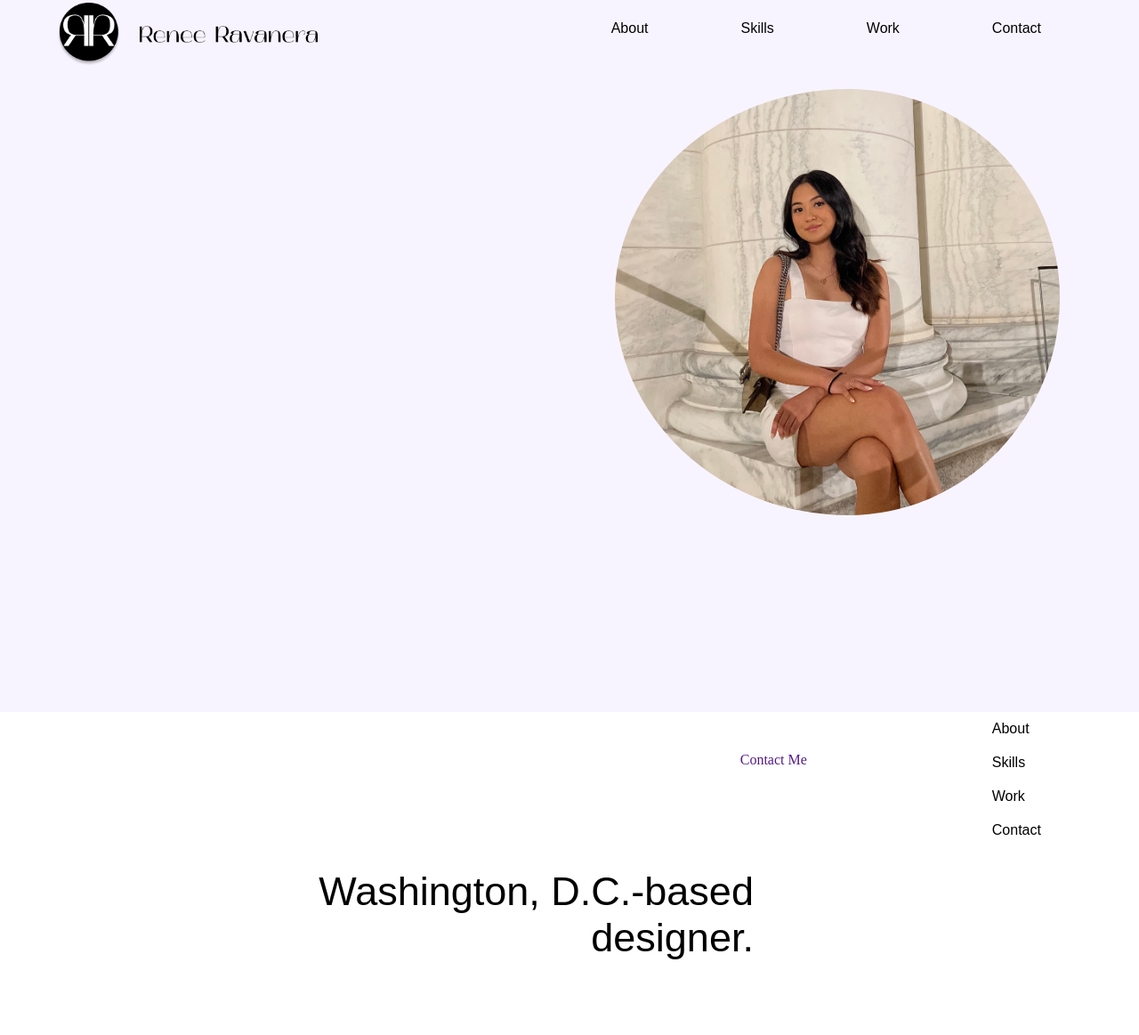
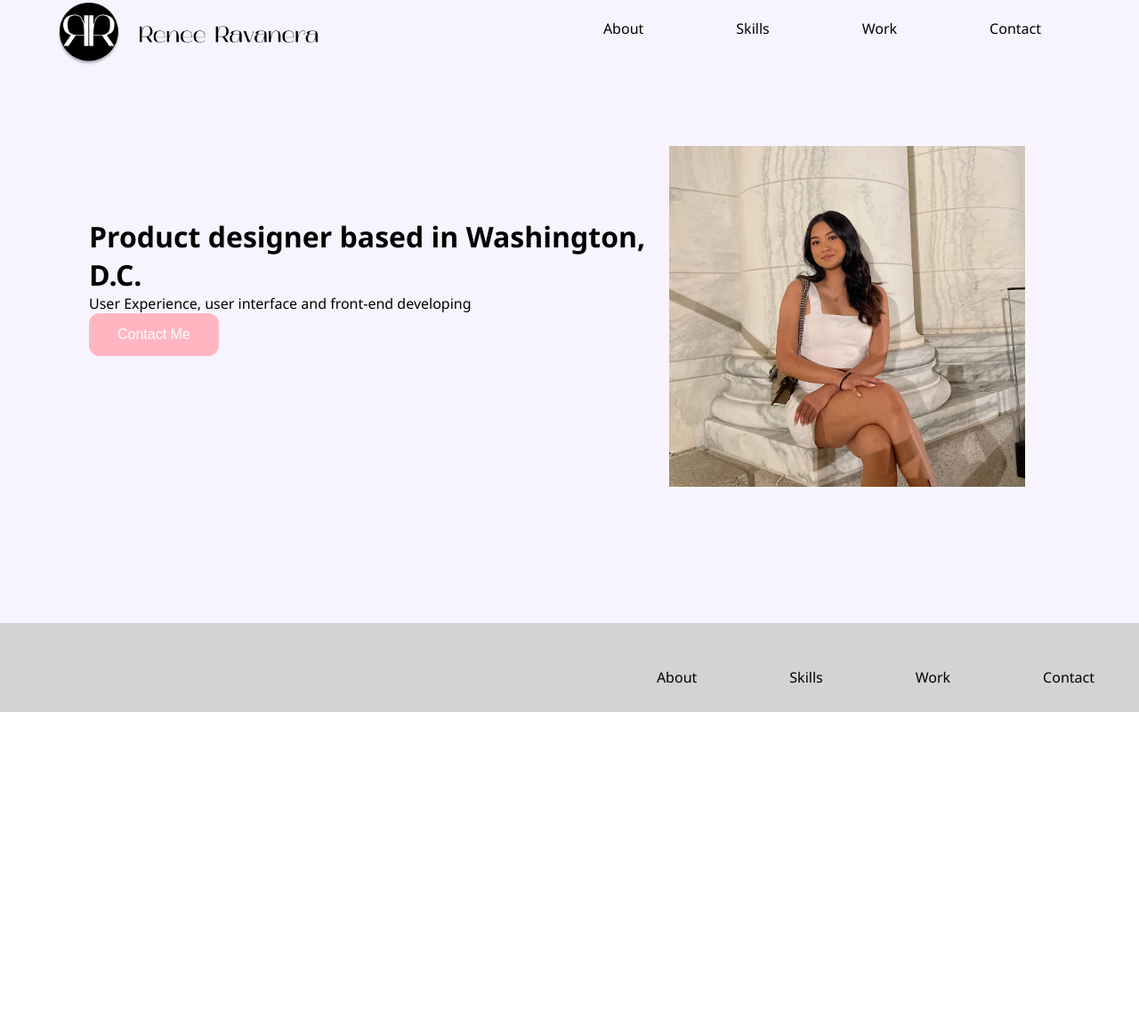
Before and after one commit to reneeravs/UX_UI_HW_17, a plain HTML site: page index.html in a window 1280 px wide. Shown: the whole page at 89% size. After the commit the page ends 800 px from the top, so only its background shows below. Drawn offline with Linux system fonts and the light colour scheme.

Commit message:
Add files via upload

```diff
--- a/index.html
+++ b/index.html
@@ -11,31 +11,32 @@
         <img src="images/Name.png" class="name" />
         <nav>
           <ul>
-            <li><a href="">About</a></li>
-            <li><a href="">Skills</a></li>
-            <li><a href="">Work</a></li>
-            <li><a href="">Contact</a></li>
+            <li><a href="about.html">About</a></li>
+            <li><a href="skills.html">Skills</a></li>
+            <li><a href="work.html">Work</a></li>
+            <li><a href="contact.html">Contact</a></li>
           </ul>
         </nav>
       </div>
-
-      <div class="face">
-        <img src="Images/IMG_3473 2.jpg" class="face" />
-      </div>
-
-      <div class="content">
-        <a href="" class="btn">Contact Me</a>
-        <h1>Washington, D.C.-based designer.</h1>
-        <p></p>
+      <div class="hero-image">
+        <img class="me" src="Images/me.jpg" alt="renee" />
+        <div class="hero-text">
+          <h1>Product designer based in Washington, D.C.</h1>
+          <p>User Experience, user interface and front-end developing</p>
+          <button type="button" class="btn">Contact Me</button>
+        </div>
       </div>
     </div>
-    <footer>
-      <ul>
-        <li><a href="">About</a></li>
-        <li><a href="">Skills</a></li>
-        <li><a href="">Work</a></li>
-        <li><a href="">Contact</a></li>
-      </ul>
+    <section class="footer">
+        <div class="social">
+          <a href="#"><i class="fab fa-linked in"></i></a>
+        </div>
+        <ul>
+          <li><a href="about.html">About</a></li>
+          <li><a href="skills.html">Skills</a></li>
+          <li><a href="work.html">Work</a></li>
+          <li><a href="contact.html">Contact</a></li>
+        </ul>
     </footer>
   </body>
 </html>
--- a/stylesheet.css
+++ b/stylesheet.css
@@ -35,7 +35,7 @@ nav {
 }
 
 nav ul li{
-  font-family: sans-serif;
+  font-family: 'Segoe UI', Tahoma, Geneva, Verdana, sans-serif;
   display: inline-block;
   list style: none;
   margin: 0px 50px;
@@ -45,51 +45,77 @@ nav ul li a{
   text-decoration: none;
   color: black;
 }
-.face {
-  width: 500px;
-  float: right;
-  border-radius: 50%;
-  padding-top: 2%;
-  padding-right: 5%;
+ul li a:hover {
+  color: lightpink;
 }
 .content h1{
   float: left;
   padding: 10%;
   margin-top: 24px;
   margin-bottom: 15px;
-  font-family: sans-serif;
+  font-family: 'Segoe UI', Tahoma, Geneva, Verdana, sans-serif;
   font-size: 45px;
   font-weight: 100;
 }
-.content p{
-  font-family: sans-serif;
-  font-size: 20px;
+.hero-text{
+  text-align: left;
+  margin: 100px;
+  padding-top: 80px;
+  font-family:'Segoe UI', Tahoma, Geneva, Verdana, sans-serif;
 }
-.content {
-  float: left;
-  padding: 10%;
-  padding-left; 10%
-  margin-left: 10%;
-  margin-top: 10%;
+.me{
+  width:400px;
+  float: right;
+  padding-right: 10%;
 }
-.content .btn{
+.btn {
+  background-color: lightpink;
+  border: none;
+  color: white;
+  font-weight: 100;
+  padding: 15px 32px;
+  text-align: center;
+  text-decoration: none;
   display: inline-block;
-  background: linear-gradient(45deg, #87adfe; #ff77cd);
-  border-radius: 6px;
-  padding: 10px 20px;
-  box-sizing: border-box;
-  text-decoration: none;
-  color; #fff
-  box-shadow: 3px 8px 22px rgba(94,28,68,0.15);
+  font-size: 16px;
+  border-radius: 12px;
 }
-footer ul li{
-  font-family: sans-serif;
+.btn {
+  transition-duration: 0.4s;
+}
+.btn:hover {
+  background-color: #DB7093;
+  color: white;
+}
+.footer{
+  background-color: lightgray;
+  position: relative;
+  height: 100px;
+  margin-top: -100px;
+  clear: both;
+}
+.footer {
+  flex: 1;
+  text-align: right;
+  padding-right: 60px;
+  /*position: absolute; */
+  bottom: 0;
+  width: 100%;
+  position: fixed;
+  z-index: 10;
+}
+
+.footer ul li{
+  font-family: 'Segoe UI', Tahoma, Geneva, Verdana, sans-serif;
   display: inline-block;
   list style: none;
-  margin: 0px 50px;
-  padding: 10px;
+  margin: 50px 50px;
+  font-family:
 }
-footer ul li a{
+.footer ul li a{
   text-decoration: none;
   color: black;
 }
+.footer ul li a:hover {
+  color: lightpink;
+}
```
Also changed, not shown: Images/me.jpg (added).
